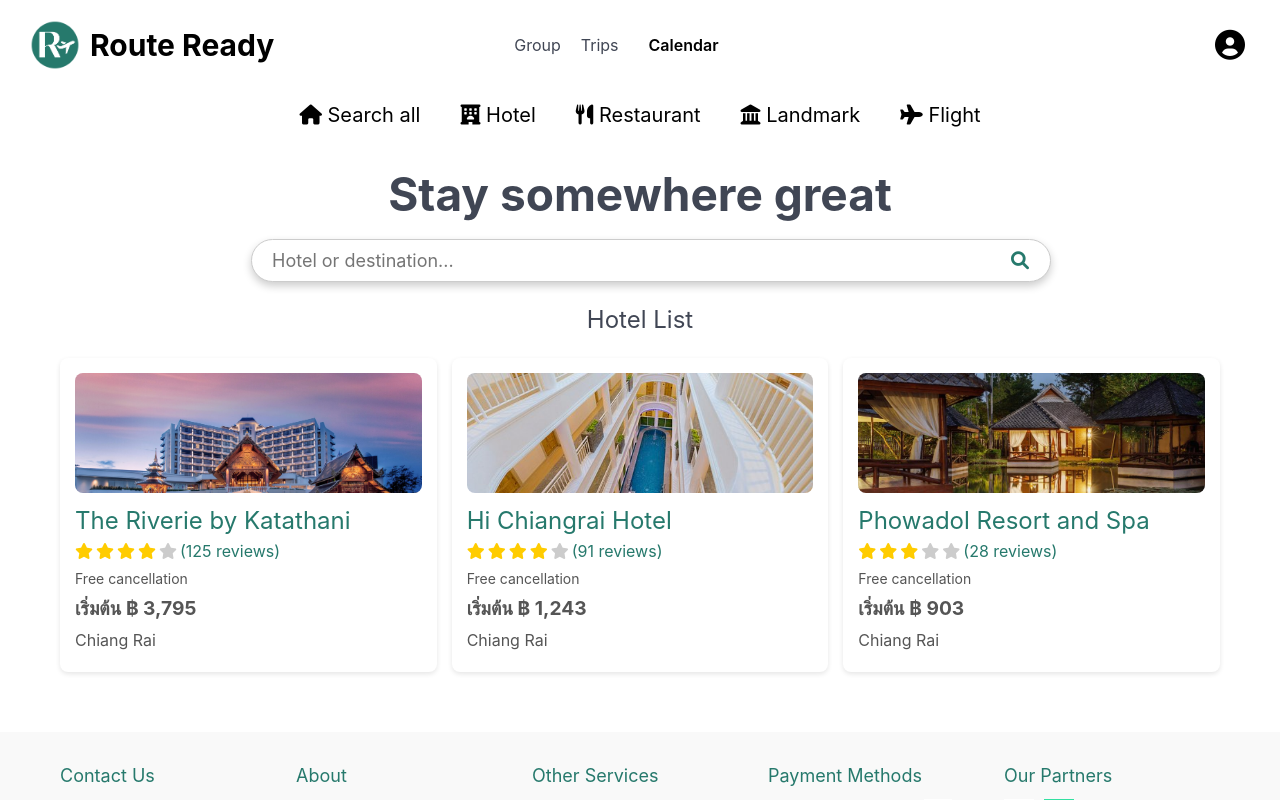
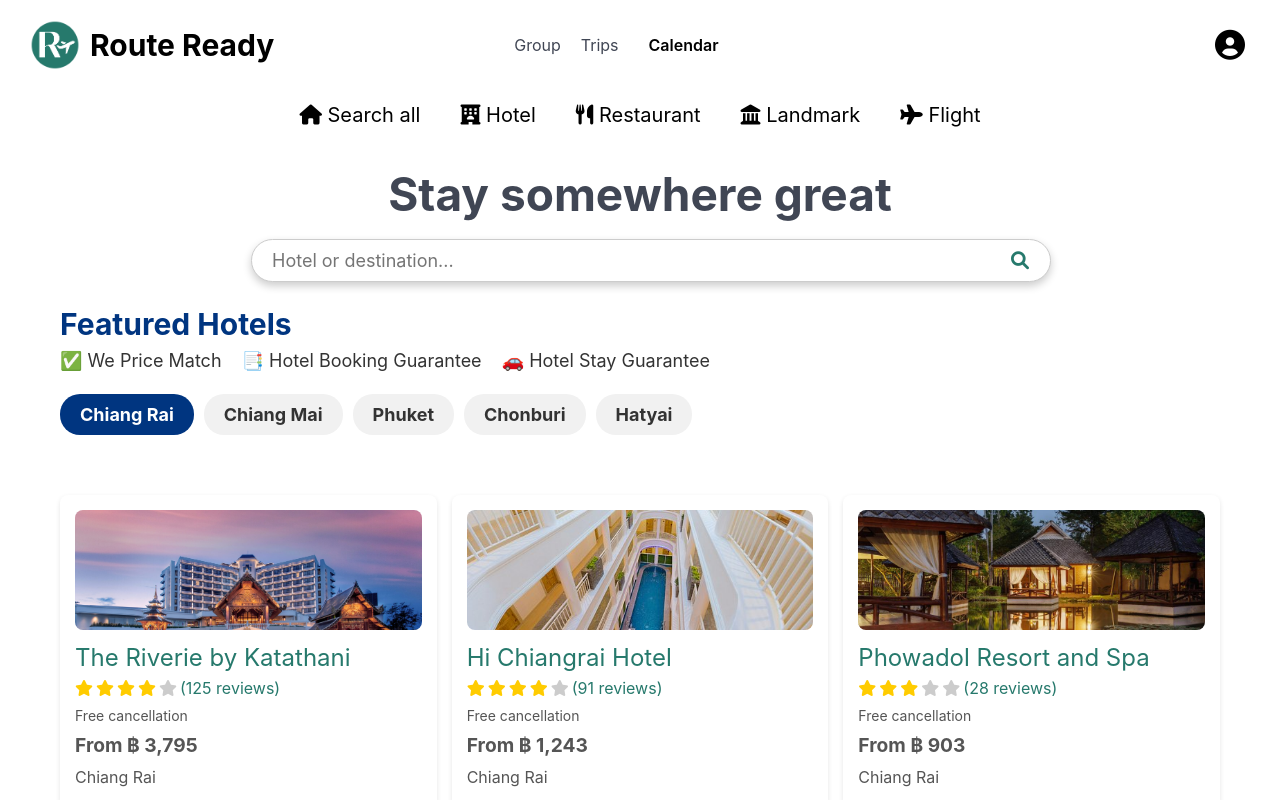
Before and after one commit to Kwankao01/Rweb, a SvelteKit app in the folder Rui/: page /hotel in a window 1280 px wide. Shown: the top 800 px of the page. Built offline with nearby package versions, Linux system fonts and the light colour scheme.

Commit message:
change city

```diff
--- a/Rui/src/routes/hotel/+page.svelte
+++ b/Rui/src/routes/hotel/+page.svelte
@@ -1,9 +1,10 @@
 <script lang="ts">
     import { goto } from '$app/navigation'; // นำเข้า goto สำหรับการนำทาง
 
+    let cities = ["Chiang Rai", "Chiang Mai", "Phuket", "Chonburi", "Hatyai"];
+    let selectedCity = "Chiang Rai"; // Default selected city
+
     // รายการที่พักตัวอย่าง
-
-
     let hotels = [
         {
             id: 1,
@@ -13,7 +14,7 @@
             reviews: 125,
             price: 3795,
             cancellation: "Free cancellation",
-            location: "Chiang Rai"
+            city: "Chiang Rai"
         },
         {
             id: 2,
@@ -23,7 +24,7 @@
             reviews: 91,
             price: 1243,
             cancellation: "Free cancellation",
-            location: "Chiang Rai"
+            city: "Chiang Rai"
         },
         {
             id: 3,
@@ -33,13 +34,88 @@
             reviews: 28,
             price: 903,
             cancellation: "Free cancellation",
-            location: "Chiang Rai"
+            city: "Chiang Rai"
+        },
+        {
+            id: 4,
+            name: "Lotus Pang Suan Kaew Hotel",
+            image: "https://ak-d.tripcdn.com/images/20010d0000006tw544E6B_W_1280_853_R5.webp?proc=watermark/image_trip1,l_ne,x_16,y_16,w_67,h_16;digimark/t_image,logo_tripbinary;ignoredefaultwm,1A8F",
+            rating: 4.0,
+            reviews: 169,
+            price: 1061,
+            cancellation: "-",
+            city: "Chiang Mai"
+        },
+        {
+            id: 5,
+            name: "Le Ville Lanna Chiang Mai Gate Old Town Hotel",
+            image: "https://ak-d.tripcdn.com/images/1mc3j12000dh5o1ii4EDE_R_600_400_R5.webp",
+            rating: 4.5,
+            reviews: 43,
+            price: 3144,
+            cancellation: "-",
+            city: "Chiang Mai"
+        },
+        {
+            id: 6,
+            name: "B2 Resort Boutique & Budget Hotel",
+            image: "https://ak-d.tripcdn.com/images/1mc6q12000awv7obz43AB_R_600_400_R5.webp",
+            rating: 2.8,
+            reviews: 54,
+            price: 589,
+            cancellation: "Free cancellation",
+            city: "Chiang Mai"
+        },
+        {
+            id: 7,
+            name: "Wyndham Royal Lee Phuket",
+            image: "https://ak-d.tripcdn.com/images/20010u000000jiurfB993_W_1280_853_R5.webp?proc=watermark/image_trip1,l_ne,x_16,y_16,w_67,h_16;digimark/t_image,logo_tripbinary;ignoredefaultwm,1A8F",
+            rating: 4.9,
+            reviews: 342,
+            price: 2400,
+            cancellation: "-",
+            city: "Phuket"
+        },
+        {
+            id: 8,
+            name: "Meir Jarr",
+            image: "https://ak-d.tripcdn.com/images/1mc4a12000bivju8yCB89_W_1280_853_R5.webp?proc=watermark/image_trip1,l_ne,x_16,y_16,w_67,h_16;digimark/t_image,logo_tripbinary;ignoredefaultwm,1A8F",
+            rating: 4.1,
+            reviews: 107,
+            price: 1073,
+            cancellation: "Free cancellation",
+            city: "Phuket"
+        },
+        {
+            id: 9,
+            name: "Bangsaen Heritage Hotel",
+            image: "https://ak-d.tripcdn.com/images/220j0v000000k1hcyA834_Z_320_220_R5_D.webp",
+            rating: 4.5,
+            reviews: 288,
+            price: 1966,
+            cancellation: "Free cancellation",
+            city: "Chonburi"
+        },
+        {
+            id: 10,
+            name: "Golden Crown Grand Hotel",
+            image: "https://ak-d.tripcdn.com/images/0224d12000cga8844AA01_W_1280_853_R5.webp?proc=watermark/image_trip1,l_ne,x_16,y_16,w_67,h_16;digimark/t_image,logo_tripbinary;ignoredefaultwm,1A8F",
+            rating: 3.2,
+            reviews: 259,
+            price: 1837,
+            cancellation: "Free cancellation",
+            city: "Hatyai"
         }
 
     ];
+
     function handleSelect(hotelId: number) {
         goto(`/hotel/${hotelId}`); // นำไปยังหน้าที่พักที่เลือก
     }
+    function selectCity(city: string) {
+        selectedCity = city;
+    }
+
 </script>
 
 <div style="text-align: center; margin-top: 20px">
@@ -51,11 +127,30 @@
     <button class="search-button"><i class="fas fa-search"></i></button>
 </div>
 
-<p style="text-align: center; font-size: 24px; margin-top: 20px;">Hotel List</p>
+<div class="featured-hotels">
+    <h2>Featured Hotels</h2>
+    <div class="guarantees">
+        <span>✅ We Price Match</span>
+        <span>📑 Hotel Booking Guarantee</span>
+        <span>🚗 Hotel Stay Guarantee</span>
+    </div>
+
+    <!-- City Filters -->
+    <div class="city-filters">
+        {#each cities as city}
+            <button
+                class:selected={selectedCity === city}
+                on:click={() => selectCity(city)}
+            >
+                {city}
+            </button>
+        {/each}
+    </div>
+</div>
 
 <section class="hotel-selection">
     <div class="hotel-list">
-        {#each hotels as hotel}
+        {#each hotels.filter(hotel => hotel.city === selectedCity) as hotel}
             <div class="hotel-card" on:click={() => handleSelect(hotel.id)}>
                 <img src={hotel.image} alt={hotel.name} class="hotel-image" />
                 <div class="hotel-info">
@@ -67,13 +162,15 @@
                         <span>({hotel.reviews} reviews)</span>
                     </div>
                     <p class="cancellation">{hotel.cancellation}</p>
-                    <p class="price">เริ่มต้น ฿ {hotel.price.toLocaleString()}</p>
-                    <p>{hotel.location}</p>
+                    <p class="price">From ฿ {hotel.price.toLocaleString()}</p>
+                    <p>{hotel.city}</p>
                 </div>
             </div>
         {/each}
     </div>
 </section>
+
+
 
 <style>
     /* Search bar styling */
@@ -101,6 +198,49 @@
         cursor: pointer;
         color: #26796c;
         font-size: 18px;
+    }
+
+    .featured-hotels {
+        max-width: 1200px;
+        margin: 0 auto;
+        padding: 20px;
+    }
+
+    h2 {
+        font-size: 30px;
+        font-weight: bold;
+        color: #003580;
+    }
+
+    .guarantees {
+        display: flex;
+        gap: 20px;
+        font-size: 18px;
+        color: #333;
+        margin-bottom: 10px;
+    }
+
+    /* City filter buttons */
+    .city-filters {
+        display: flex;
+        gap: 10px;
+        margin: 20px 0;
+    }
+
+    .city-filters button {
+        padding: 10px 20px;
+        border: none;
+        border-radius: 20px;
+        background-color: #f1f1f1;
+        color: #333;
+        cursor: pointer;
+        font-size: 18px;
+        font-weight: bold;
+    }
+
+    .city-filters button.selected {
+        background-color: #003580;
+        color: white;
     }
 
     .hotel-selection {
```
